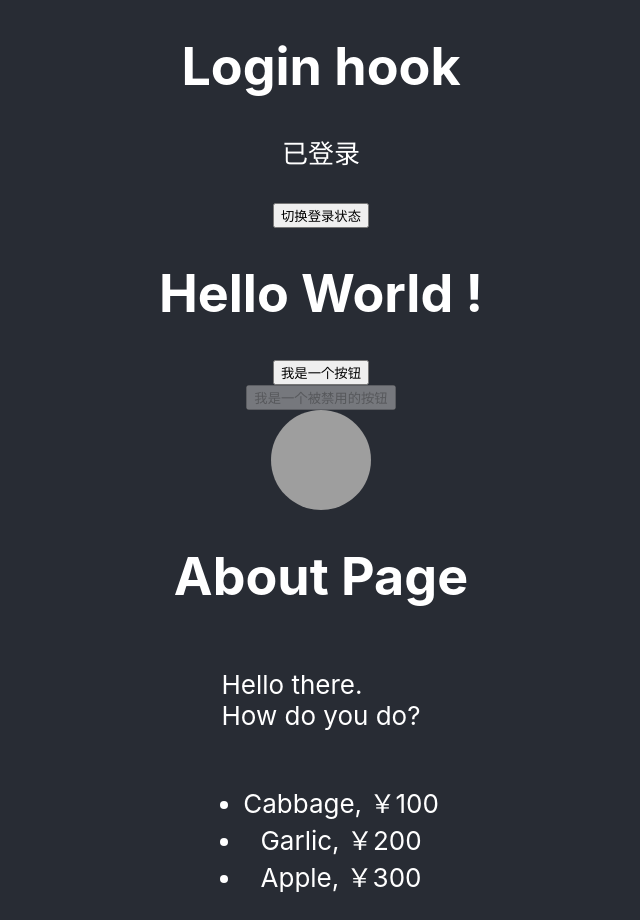
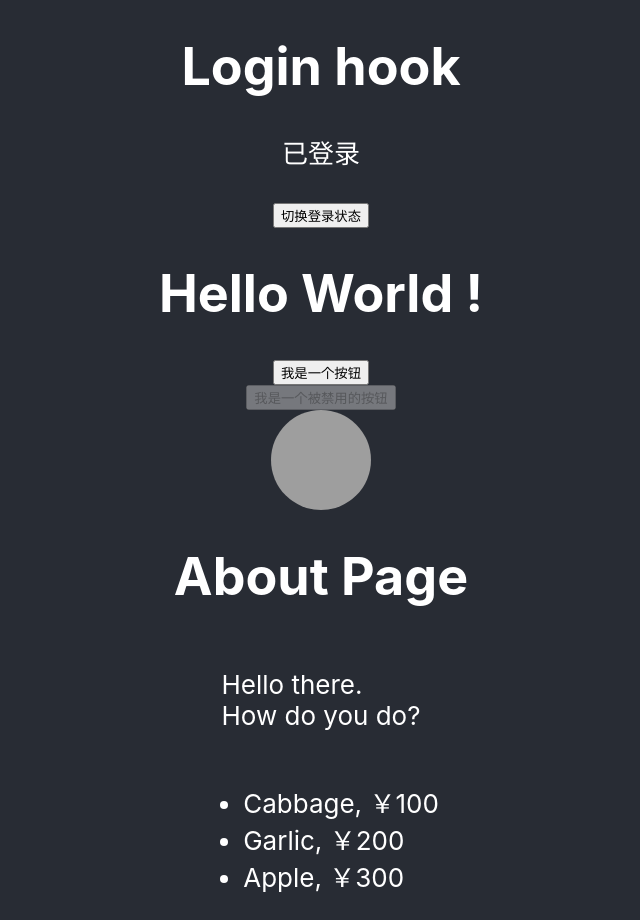
Before and after one commit to jianronglu/my_react_app, a React (Create React App) app: page / in a window 1280 px wide. Shown: the whole page, without its empty margins (319-959 px from the left). Built offline with nearby package versions, Linux system fonts and the light colour scheme; grey boxes are pictures that could not be loaded.

Commit message:
textAlign: left

```diff
--- a/src/App.tsx
+++ b/src/App.tsx
@@ -77,7 +77,7 @@ const productList = [
 ];
 
 const listItems = productList.map((product) =>
-  <li key={product.id}>{product.name}, ￥{product.price}</li>
+  <li key={product.id} style={{ textAlign: 'left' }}>{product.name}, ￥{product.price}</li>
 );
 
 function ProductList() {
```
